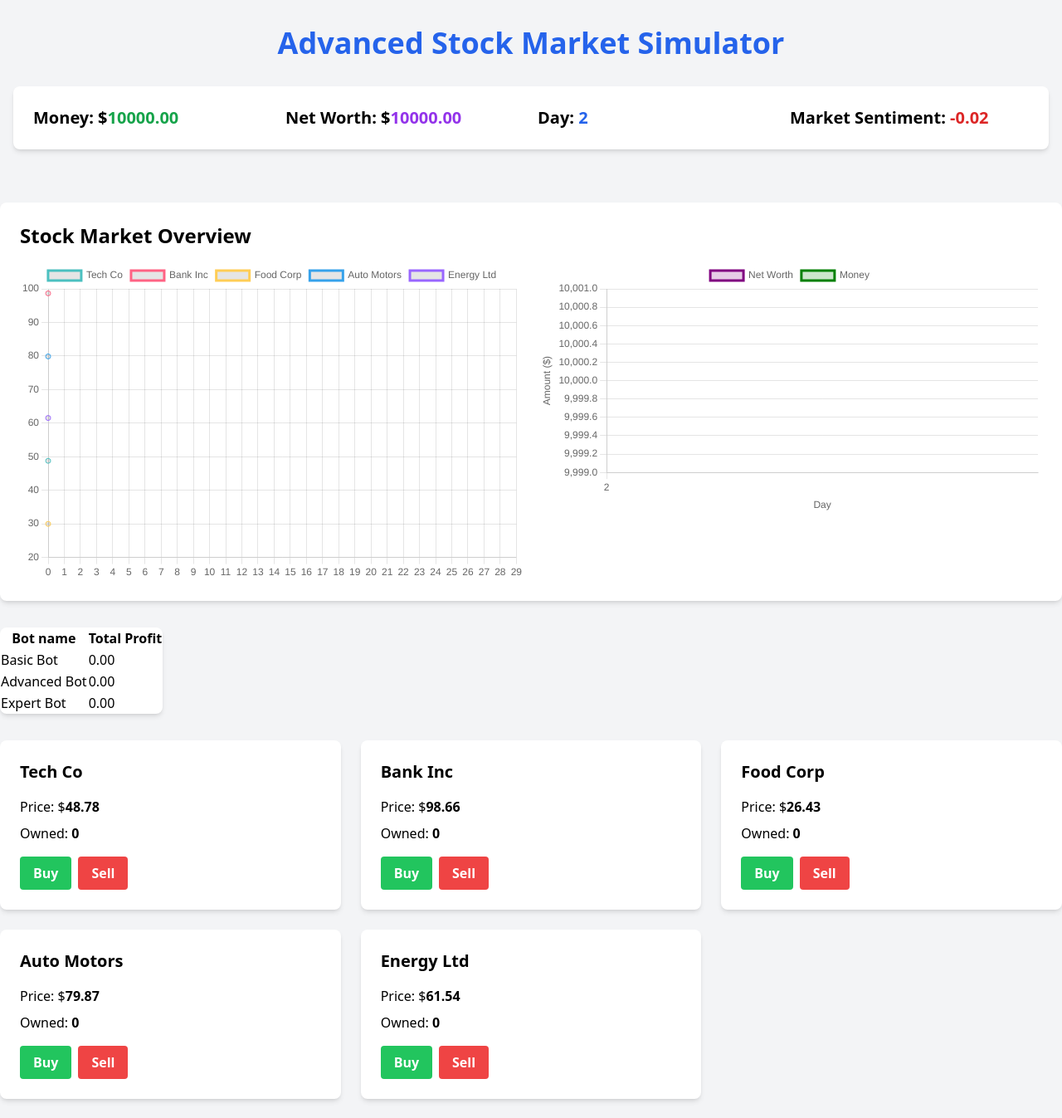
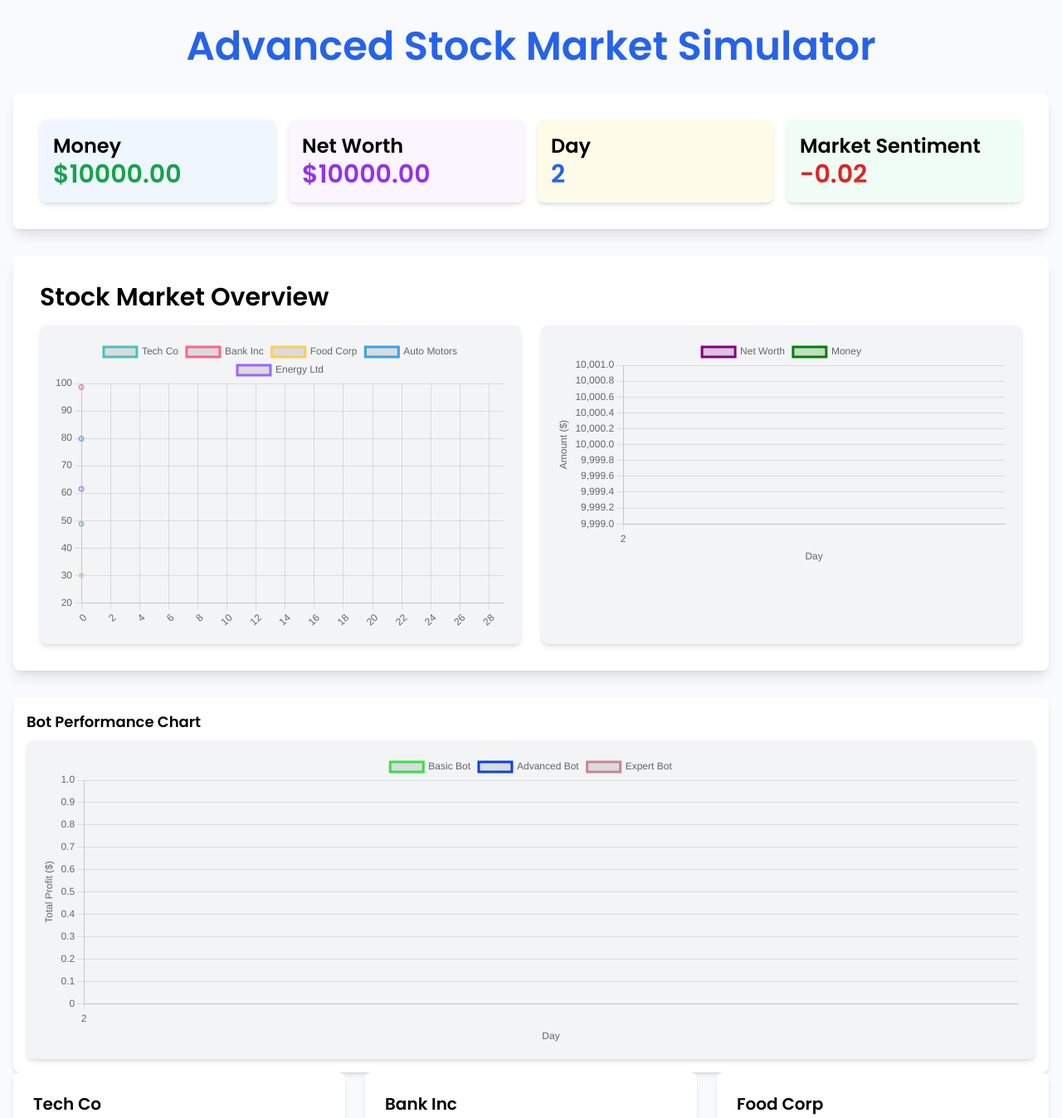
Before and after one commit to adrianviniciuscs/StockClicker, a plain HTML site: page index.html in a window 1280 px wide. Shown: the top 1347 px of the page at 83% size. Drawn offline with nearby package versions, Linux system fonts and the light colour scheme.

Commit message:
feat: add bot performance chart

```diff
--- a/game.js
+++ b/game.js
@@ -15,8 +15,10 @@ const bots = [
 let money = 10000;
 let day = 1;
 const historyLength = 30;
+const botChartHistoryLength = 30;
 let netWorthChart;
 let chart;
+let botPerformanceChart;
 
 function updateDisplay() {
 	document.getElementById('money').textContent = money.toFixed(2);
@@ -30,12 +32,13 @@ function updateNetWorth() {
 	const stocksValue = stocks.reduce((total, stock) => total + stock.price * stock.owned, 0);
 	const netWorth = money + stocksValue;
 	document.getElementById('netWorth').textContent = netWorth.toFixed(2);
-	return netWorth; // Return net worth for chart update
+	return netWorth;
 }
 
 function updateStockList() {
 	const stockList = document.getElementById('stockList');
 	stockList.innerHTML = '';
+	const fragment = document.createDocumentFragment();
 	stocks.forEach((stock, index) => {
 		const stockItem = document.createElement('div');
 		stockItem.className = 'bg-white rounded-lg shadow-md p-6';
@@ -48,13 +51,15 @@ function updateStockList() {
                 <button onclick="sellStock(${index})" class="bg-red-500 hover:bg-red-600 text-white font-bold py-2 px-4 rounded">Sell</button>
             </div>
         `;
-		stockList.appendChild(stockItem);
+		fragment.appendChild(stockItem);
 	});
+	stockList.appendChild(fragment);
 }
 
 function updateBotList() {
 	const botList = document.getElementById('botList');
 	botList.innerHTML = '';
+	const fragment = document.createDocumentFragment();
 	bots.forEach((bot, index) => {
 		const botItem = document.createElement('div');
 		botItem.className = 'bg-white rounded-lg shadow-md p-6';
@@ -65,22 +70,24 @@ function updateBotList() {
             <p class="mb-4">Owned: <span id="bot-owned-${index}" class="font-bold">${bot.owned}</span></p>
             <button onclick="buyBot(${index})" class="bg-blue-500 hover:bg-blue-600 text-white font-bold py-2 px-4 rounded">Buy Bot</button>
         `;
-		botList.appendChild(botItem);
+		fragment.appendChild(botItem);
 	});
+	botList.appendChild(fragment);
 }
 
 function updateBotPerformance() {
 	const tableBody = document.getElementById('botPerformanceTable').getElementsByTagName('tbody')[0];
 	tableBody.innerHTML = '';
-
+	const fragment = document.createDocumentFragment();
 	bots.forEach(bot => {
-		const row = tableBody.insertRow();
-		const nameCell = row.insertCell(0);
-		const profitCell = row.insertCell(1);
-
-		nameCell.textContent = bot.name;
-		profitCell.textContent = bot.totalProfit.toFixed(2);
+		const row = document.createElement('tr');
+		row.innerHTML = `
+            <td>${bot.name}</td>
+            <td>${bot.totalProfit.toFixed(2)}</td>
+        `;
+		fragment.appendChild(row);
 	});
+	tableBody.appendChild(fragment);
 }
 
 function createNetWorthChart() {
@@ -89,7 +96,8 @@ function createNetWorthChart() {
 		type: 'line',
 		data: {
 			labels: [],
-			datasets: [{
+			datasets: [
+				{
 					label: 'Net Worth',
 					data: [],
 					borderColor: 'rgba(128,0,128,1)',
@@ -101,8 +109,9 @@ function createNetWorthChart() {
 					data: [],
 					borderColor: 'rgba(0,128,0,1)',
 					backgroundColor: 'rgba(0,128,0,0.2)',
-				fill: true,
-			}]
+					fill: true
+				}
+			]
 		},
 		options: {
 			responsive: true,
@@ -129,6 +138,63 @@ function updateNetWorthChart(day, netWorth, money) {
 	netWorthChart.data.datasets[0].data.push(netWorth);
 	netWorthChart.data.datasets[1].data.push(money);
 	netWorthChart.update();
+}
+
+function createBotPerformanceChart() {
+	const ctx = document.getElementById('botPerformanceChart').getContext('2d');
+	botPerformanceChart = new Chart(ctx, {
+		type: 'line',
+		data: {
+			labels: [],
+			datasets: bots.map(bot => ({
+				label: bot.name,
+				data: [],
+				borderColor: getRandomColor(),
+				fill: false,
+				tension: 0.1
+			}))
+		},
+		options: {
+			responsive: true,
+			maintainAspectRatio: false,
+			scales: {
+				x: {
+					title: {
+						display: true,
+						text: 'Day'
+					}
+				},
+				y: {
+					title: {
+						display: true,
+						text: 'Total Profit ($)'
+					},
+					beginAtZero: true
+				}
+			}
+		}
+	});
+}
+
+function updateBotPerformanceChart(day) {
+	botPerformanceChart.data.labels.push(day);
+	botPerformanceChart.data.datasets.forEach((dataset, i) => {
+		dataset.data.push(bots[i].totalProfit);
+		if (dataset.data.length > botChartHistoryLength) {
+			dataset.data.shift(); // Remove the oldest data point
+		}
+	});
+	if (botPerformanceChart.data.labels.length > botChartHistoryLength) {
+		botPerformanceChart.data.labels.shift(); // Remove the oldest label
+	}
+	botPerformanceChart.update();
+}
+
+function getRandomColor() {
+	const r = Math.floor(Math.random() * 255);
+	const g = Math.floor(Math.random() * 255);
+	const b = Math.floor(Math.random() * 255);
+	return `rgb(${r}, ${g}, ${b})`;
 }
 
 function createChart() {
@@ -209,9 +275,7 @@ function botTrading() {
 			const decision = Math.random();
 
 			if (decision < bot.intelligence) {
-				// Bot makes a "good" decision
 				if (stock.price < stock.history[stock.history.length - 2]) {
-					// Price is lower than previous day, buy
 					if (money >= bot.tradeAmount) {
 						const sharesBought = Math.floor(bot.tradeAmount / stock.price);
 						money -= sharesBought * stock.price;
@@ -219,16 +283,13 @@ function botTrading() {
 						bot.totalProfit -= sharesBought * stock.price;
 					}
 				} else {
-					// Price is higher than previous day, sell
 					const sharesToSell = Math.min(stock.owned, Math.floor(bot.tradeAmount / stock.price));
 					money += sharesToSell * stock.price;
 					stock.owned -= sharesToSell;
 					bot.totalProfit += sharesToSell * stock.price;
 				}
 			} else {
-				// Bot makes a random decision
 				if (Math.random() < 0.5) {
-					// Buy
 					if (money >= bot.tradeAmount) {
 						const sharesBought = Math.floor(bot.tradeAmount / stock.price);
 						money -= sharesBought * stock.price;
@@ -236,7 +297,6 @@ function botTrading() {
 						bot.totalProfit -= sharesBought * stock.price;
 					}
 				} else {
-					// Sell
 					const sharesToSell = Math.min(stock.owned, Math.floor(bot.tradeAmount / stock.price));
 					money += sharesToSell * stock.price;
 					stock.owned -= sharesToSell;
@@ -282,7 +342,6 @@ function generateNews() {
 		newsList.removeChild(newsList.lastChild);
 	}
 
-	// Apply news effect on stock prices
 	const stockIndex = stocks.findIndex(stock => stock.name === company);
 	if (stockIndex !== -1) {
 		const priceChange = (Math.random() * 0.1 + 0.05) * (impact.includes("surge") || impact.includes("optimism") ? 1 : -1);
@@ -291,8 +350,7 @@ function generateNews() {
 	}
 }
 
-// Market sentiment
-let marketSentiment = 0; // Range from -1 (bearish) to 1 (bullish)
+let marketSentiment = 0;
 
 function updateMarketSentiment() {
 	const sentimentChange = (Math.random() - 0.5) * 0.1;
@@ -302,22 +360,21 @@ function updateMarketSentiment() {
 	sentimentElement.className = marketSentiment > 0 ? 'text-green-600' : 'text-red-600';
 }
 
-// Stock splits
 function checkForStockSplit() {
 	stocks.forEach((stock, index) => {
 		if (stock.price > 1000 && Math.random() < 0.1) {
 			stock.price /= 2;
 			stock.owned *= 2;
-			generateNews(); // This will create news about the stock split
+			generateNews();
 			updateDisplay();
 		}
 	});
 }
 
 function marketCrashEvent() {
-	if (Math.random() < 0.001) { // 0.1% chance each day
+	if (Math.random() < 0.001) {
 		stocks.forEach(stock => {
-			stock.price *= 0.7; // 30% drop
+			stock.price *= 0.7;
 		});
 		marketSentiment = -1;
 		generateNews();
@@ -334,19 +391,20 @@ function simulateDay() {
 	marketCrashEvent();
 	day++;
 	updateDisplay();
-	updateBotPerformance();
-	const netWorth = updateNetWorth(); // Get the updated net worth
-	updateNetWorthChart(day, netWorth, money); // Update the chart with the correct parameters
+	const netWorth = updateNetWorth();
+	updateNetWorthChart(day, netWorth, money);
+	updateBotPerformanceChart(day);
 }
 
 function init() {
 	createChart();
 	updateDisplay();
 	createNetWorthChart();
+	createBotPerformanceChart();
 
 	setInterval(() => {
 		simulateDay();
-	}, 5000); // Simulate a new day every 5 seconds
+	}, 5000);
 }
 
 document.addEventListener('DOMContentLoaded', init);
--- a/index.html
+++ b/index.html
@@ -7,52 +7,97 @@
 	<title>StockClicker</title>
 	<script src="https://cdnjs.cloudflare.com/ajax/libs/Chart.js/3.7.1/chart.min.js"></script>
 	<script src="https://cdn.tailwindcss.com"></script>
+	<!-- Google Fonts -->
+	<link rel="preconnect" href="https://fonts.googleapis.com">
+	<link rel="preconnect" href="https://fonts.gstatic.com" crossorigin>
+	<link href="https://fonts.googleapis.com/css2?family=Poppins:wght@400;600&display=swap" rel="stylesheet">
+	<style>
+		body {
+			font-family: 'Poppins', sans-serif;
+		}
+
+		/* Card hover effects */
+		.card:hover {
+			transform: scale(1.02);
+			transition: transform 0.2s ease-in-out;
+		}
+
+		/* Button hover */
+		.button:hover {
+			background-color: #2563eb;
+			color: white;
+		}
+
+		/* Smooth transitions for general UI elements */
+		.smooth-transition {
+			transition: all 0.3s ease;
+		}
+	</style>
 </head>
 
-<body class="bg-gray-100">
+<body class="bg-gray-50">
 	<div class="container mx-auto px-4 py-8">
-		<h1 class="text-4xl font-bold mb-8 text-center text-blue-600">Advanced Stock Market Simulator</h1>
+		<h1 class="text-5xl font-extrabold mb-8 text-center text-blue-600">Advanced Stock Market Simulator</h1>
+
+		<!-- Player Stats -->
 		<div id="playerStats"
-			class="bg-white rounded-lg shadow-md p-6 mb-8 grid grid-cols-1 md:grid-cols-4 gap-4">
-			<p class="text-xl font-semibold">Money: $<span id="money" class="text-green-600">10000.00</span>
-			</p>
-			<p class="text-xl font-semibold">Net Worth: $<span id="netWorth"
-					class="text-purple-600">10000.00</span></p>
-			<p class="text-xl font-semibold">Day: <span id="day" class="text-blue-600">1</span></p>
-			<p class="text-xl font-semibold">Market Sentiment: <span id="marketSentiment"
-					class="text-green-600">0.00</span></p>
+			class="bg-white rounded-lg shadow-lg p-8 mb-8 grid grid-cols-1 md:grid-cols-4 gap-4">
+			<div class="card p-4 bg-blue-50 rounded-lg shadow-md">
+				<p class="text-2xl font-semibold">Money</p>
+				<p class="text-3xl text-green-600 font-bold">$<span id="money">10000.00</span></p>
+			</div>
+			<div class="card p-4 bg-purple-50 rounded-lg shadow-md">
+				<p class="text-2xl font-semibold">Net Worth</p>
+				<p class="text-3xl text-purple-600 font-bold">$<span id="netWorth">10000.00</span></p>
+			</div>
+			<div class="card p-4 bg-yellow-50 rounded-lg shadow-md">
+				<p class="text-2xl font-semibold">Day</p>
+				<p class="text-3xl text-blue-600 font-bold"><span id="day">1</span></p>
+			</div>
+			<div class="card p-4 bg-green-50 rounded-lg shadow-md">
+				<p class="text-2xl font-semibold">Market Sentiment</p>
+				<p class="text-3xl text-green-600 font-bold"><span id="marketSentiment">0.00</span></p>
 			</div>
 		</div>
-	<div class="bg-white rounded-lg shadow-md p-6 mb-8">
-		<h2 class="text-2xl font-semibold mb-4">Stock Market Overview</h2>
-		<div class="grid grid-cols-1 md:grid-cols-2 gap-4">
-			<div class="chart-container h-96">
+
+		<!-- Stock Market Overview -->
+		<div class="bg-white rounded-lg shadow-lg p-8 mb-8">
+			<h2 class="text-3xl font-semibold mb-4">Stock Market Overview</h2>
+			<div class="grid grid-cols-1 md:grid-cols-2 gap-6">
+				<div class="chart-container h-96 p-4 bg-gray-100 rounded-lg shadow-md">
 					<canvas id="stockChart"></canvas>
 				</div>
-			<div class="chart-container h-96">
+				<div class="chart-container h-96 p-4 bg-gray-100 rounded-lg shadow-md">
 					<canvas id="netWorthChart"></canvas>
 				</div>
 			</div>
 		</div>
-	<table id="botPerformanceTable" class="bg-white rounded-lg shadow-md p-6 mb-8">
-		<thead>
-			<tr>
-				<th> Bot name </th>
-				<th> Total Profit </th>
-			</tr>
-		</thead>
-		<tbody>
-		</tbody>
-	</table>
+
+		<!-- Bot Performance Bar Chart -->
+		<div class="bg-white rounded-lg shadow-md p-4 chart-container">
+			<h2 class="text-lg font-semibold mb-2">Bot Performance Chart</h2>
+			<div class="chart-container h-96 p-4 bg-gray-100 rounded-lg shadow-md">
+				<canvas id="botPerformanceChart"></canvas>
+			</div>
+
+		</div>
+		<!-- Stock List -->
 		<div id="stockList" class="grid grid-cols-1 md:grid-cols-2 lg:grid-cols-3 gap-6 mb-8"></div>
-	<div id="botShop" class="bg-white rounded-lg shadow-md p-6 mb-8">
-		<h2 class="text-2xl font-semibold mb-4">Trading Bot Shop</h2>
+
+		<!-- Trading Bot Shop -->
+		<div id="botShop" class="bg-white rounded-lg shadow-lg p-8 mb-8">
+			<h2 class="text-3xl font-semibold mb-4">Trading Bot Shop</h2>
 			<div id="botList" class="grid grid-cols-1 md:grid-cols-2 lg:grid-cols-3 gap-6"></div>
 		</div>
-	<div id="newsFeed" class="bg-white rounded-lg shadow-md p-6">
-		<h2 class="text-2xl font-semibold mb-4">Market News</h2>
-		<ul id="newsList" class="list-disc pl-5"></ul>
+
+		<!-- Market News Feed -->
+		<div id="newsFeed" class="bg-white rounded-lg shadow-lg p-8">
+			<h2 class="text-3xl font-semibold mb-4">Market News</h2>
+			<ul id="newsList" class="list-disc pl-5 smooth-transition">
+				<!-- Dynamic news items will go here -->
+			</ul>
 		</div>
+
 	</div>
 
 	<script src="game.js"></script>
```
Lines whose indentation alone changed are shown as unchanged.
